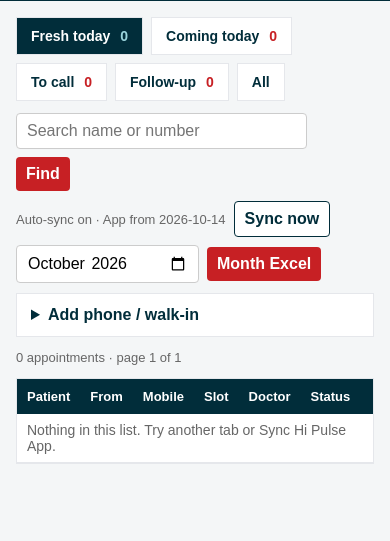
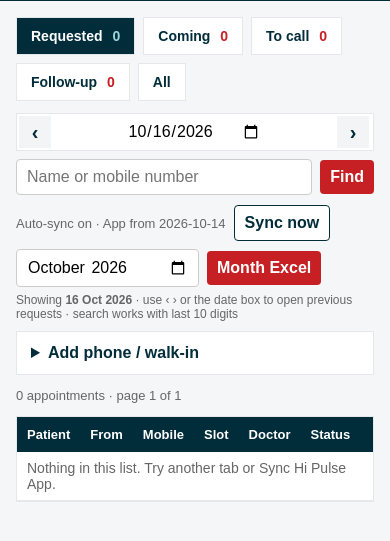
Before and after one commit to suneel999/pulsecrm, a Flask app: page / in a window 390 px wide. Shown: the part 89-630 px from the top of the page. Run offline with Flask 3, Linux system fonts and the light colour scheme; the visitor is signed in with stand-in values (Sample User, id 1); data that the repository does not hold is empty.

Commit message:
Add date browsing and phone-digit search on the desk.
Co-authored-by: Cursor <cursoragent@cursor.com>

```diff
--- a/app.py
+++ b/app.py
@@ -57,6 +57,7 @@ def inject():
         "SERVICES": db.SERVICES,
         "format_when": db.format_when,
         "format_slot": db.format_slot,
+        "format_day_label": db.format_day_label,
         "short_doctor": db.short_doctor,
         "source_label": source_label,
         "today": db.today(),
@@ -150,10 +151,15 @@ def _desk_query():
         page = max(1, int(request.args.get("page") or 1))
     except ValueError:
         page = 1
+    day = (request.args.get("day") or "").strip()
+    if not db.valid_day(day):
+        # Fresh / coming default to today so staff can flip to previous days
+        day = db.today() if view in ("fresh", "coming") else ""
     return {
         "view": view,
         "status": request.args.get("status") or "",
-        "q": request.args.get("q") or "",
+        "q": (request.args.get("q") or "").strip(),
+        "day": day,
         "page": page,
     }
 
@@ -179,23 +185,32 @@ def desk():
         status=query["status"],
         q=query["q"],
         page=query["page"],
+        day=query["day"],
     )
     pages = max(1, (total + db.PAGE_SIZE - 1) // db.PAGE_SIZE)
     if query["page"] > pages:
         query["page"] = pages
         rows, total = db.list_page(
-            view=query["view"], status=query["status"], q=query["q"], page=pages
+            view=query["view"],
+            status=query["status"],
+            q=query["q"],
+            page=pages,
+            day=query["day"],
         )
     return render_template(
         "desk.html",
         rows=rows,
-        stats=db.stats(),
+        stats=db.stats(query["day"]),
         total=total,
         pages=pages,
         page=query["page"],
         view=query["view"],
         status=query["status"],
         q=query["q"],
+        day=query["day"],
+        day_label=db.format_day_label(query["day"] or db.today()),
+        prev_day=db.shift_day(query["day"] or db.today(), -1),
+        next_day=db.shift_day(query["day"] or db.today(), 1),
         month=db.today()[:7],
         next_url=_desk_url(),
         page_url=_desk_url,
--- a/static/style.css
+++ b/static/style.css
@@ -74,7 +74,45 @@ main { max-width: 1180px; margin: 16px auto; padding: 0 16px 40px; }
   flex-wrap: wrap;
   align-items: center;
 }
-.search input { min-width: 240px; }
+.search input[name="q"] { min-width: 200px; }
+.day-nav {
+  display: flex;
+  align-items: center;
+  gap: 4px;
+  background: #fff;
+  border: 1px solid var(--line);
+  padding: 2px 4px 2px 2px;
+}
+.day-nav input[type="date"] {
+  border: 0;
+  padding: 6px 4px;
+  min-width: 0;
+}
+.day-btn {
+  display: inline-flex;
+  align-items: center;
+  justify-content: center;
+  width: 32px;
+  height: 32px;
+  text-decoration: none;
+  font-weight: 700;
+  font-size: 20px;
+  color: var(--navy);
+  background: #f3f4f6;
+}
+.day-btn:hover { background: #e8f5f4; }
+.day-today, .clear-q {
+  font-size: 13px;
+  font-weight: 700;
+  text-decoration: none;
+  padding: 0 8px;
+  white-space: nowrap;
+}
+.count-note {
+  color: #666;
+  font-size: 12px;
+  margin: -4px 0 10px;
+}
 button.ghost {
   background: #fff;
   color: var(--navy);
@@ -175,5 +213,7 @@ table.desk select { width: 140px; }
 h1 { color: var(--navy); }
 @media (max-width: 800px) {
   header { flex-direction: column; align-items: flex-start; }
-  .search input { min-width: 0; width: 100%; }
+  .search { width: 100%; }
+  .search input[name="q"] { min-width: 0; flex: 1; }
+  .day-nav { width: 100%; justify-content: space-between; }
 }
--- a/templates/desk.html
+++ b/templates/desk.html
@@ -1,19 +1,19 @@
 {% extends "base.html" %}
 {% block content %}
 <nav class="queues">
-  <a class="{% if view == 'fresh' %}on{% endif %}" href="{{ page_url(view='fresh', page=1, status='') }}">
-    Fresh today <b>{{ stats.today }}</b>
+  <a class="{% if view == 'fresh' %}on{% endif %}" href="{{ page_url(view='fresh', page=1, status='', day=day or today) }}">
+    Requested <b>{{ stats.day_count }}</b>
   </a>
-  <a class="{% if view == 'coming' %}on{% endif %}" href="{{ page_url(view='coming', page=1, status='') }}">
-    Coming today <b>{{ stats.coming }}</b>
+  <a class="{% if view == 'coming' %}on{% endif %}" href="{{ page_url(view='coming', page=1, status='', day=day or today) }}">
+    Coming <b>{{ stats.coming }}</b>
   </a>
-  <a class="{% if view == 'todo' %}on{% endif %}" href="{{ page_url(view='todo', page=1, status='') }}">
+  <a class="{% if view == 'todo' %}on{% endif %}" href="{{ page_url(view='todo', page=1, status='', day='') }}">
     To call <b>{{ stats.new }}</b>
   </a>
-  <a class="{% if view == 'followup' %}on{% endif %}" href="{{ page_url(view='followup', page=1, status='') }}">
+  <a class="{% if view == 'followup' %}on{% endif %}" href="{{ page_url(view='followup', page=1, status='', day='') }}">
     Follow-up <b>{{ stats.followup }}</b>
   </a>
-  <a class="{% if view == 'all' %}on{% endif %}" href="{{ page_url(view='all', page=1, status='') }}">
+  <a class="{% if view == 'all' %}on{% endif %}" href="{{ page_url(view='all', page=1, status='', day='') }}">
     All
   </a>
 </nav>
@@ -21,8 +21,20 @@
 <div class="toolbar">
   <form class="search" method="get">
     <input type="hidden" name="view" value="{{ view }}">
-    <input name="q" value="{{ q }}" placeholder="Search name or number">
+    {% if status %}<input type="hidden" name="status" value="{{ status }}">{% endif %}
+    <div class="day-nav" aria-label="Request date">
+      <a class="day-btn" href="{{ page_url(page=1, day=prev_day) }}" title="Previous day">‹</a>
+      <input type="date" name="day" value="{{ day or today }}" aria-label="Requested date" onchange="this.form.submit()">
+      <a class="day-btn" href="{{ page_url(page=1, day=next_day) }}" title="Next day">›</a>
+      {% if day and day != today %}
+      <a class="day-today" href="{{ page_url(page=1, day=today) }}">Today</a>
+      {% endif %}
+    </div>
+    <input name="q" value="{{ q }}" placeholder="Name or mobile number" inputmode="tel" autocomplete="off">
     <button type="submit">Find</button>
+    {% if q %}
+    <a class="clear-q" href="{{ page_url(page=1, q='') }}">Clear</a>
+    {% endif %}
   </form>
   <div class="toolbar-actions">
     <span id="sync-status" class="muted sync-live">Auto-sync on · App from {{ sync_from }}</span>
@@ -36,6 +48,7 @@
     </form>
   </div>
 </div>
+<p class="count-note">Showing <strong>{{ day_label }}</strong> · use ‹ › or the date box to open previous requests · search works with last 10 digits</p>
 {% if sync_error %}
 <p class="warn">App sync issue: {{ sync_error }}</p>
 {% endif %}
@@ -58,7 +71,7 @@
   </form>
 </details>
 
-<p class="count">{{ total }} appointments · page {{ page }} of {{ pages }}</p>
+<p class="count">{{ total }} appointments{% if q %} matching “{{ q }}”{% endif %} · page {{ page }} of {{ pages }}</p>
 
 <div class="table-wrap">
   <table class="desk">
```
Also changed, not shown: db.py (+87 -20 lines).
